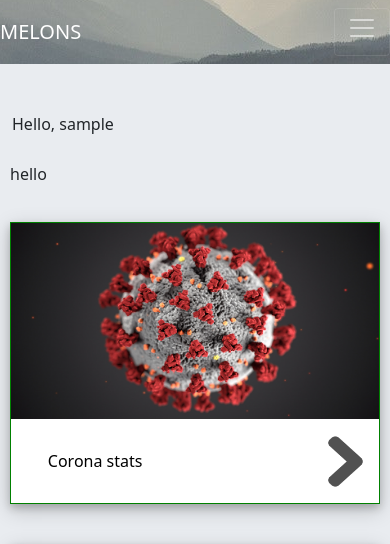
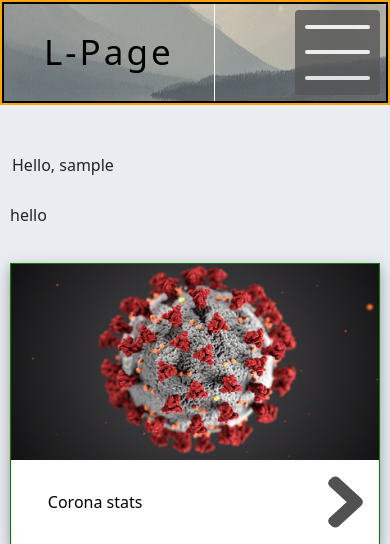
Before and after one commit to eyko139/melonpage, a Flask app: page / in a window 390 px wide. Shown: the top 544 px of the page. Run offline with Flask 2, Linux system fonts and the light colour scheme; the visitor is signed in with stand-in values (Sample User, id 1); data comes from the database, SQL or seed files in the repository; some libraries are stand-ins or nearby versions.

Commit message:
no more bootstrap

```diff
--- /dev/null
+++ b/app/static/mycss.css
@@ -0,0 +1,215 @@
+.my-container {
+    display: grid;
+    grid-template-columns: 20% auto;
+    border: 2px solid orange;
+    grid-auto-rows: fit-content(200px);
+}
+.topnav {
+    border: 2px solid black;
+    grid-column-start: 1;
+    grid-column-end: 3;
+    align-items: start;
+
+}
+.navbox {
+    border: 2px solid green;
+    background: orange;
+    grid-row-start: 2;
+}
+
+body {
+  margin: 0;
+}
+ul {
+  list-style-type: none;
+  width: 100%;
+  background-color: grey;
+  margin: 0;
+  padding: 0;
+  background-image: url("../static/background.jpg");
+  background-position: center;
+  overflow: hidden;
+  display: flex;
+  flex-direction: row;
+  align-items: stretch;
+}
+ul.toggled {
+    flex-direction: column;
+}
+li {
+  overflow: visible;
+  display: flex;
+}
+ul a.brand {
+  font-size: 35px;
+  padding: 22px 40px;
+  letter-spacing: 3px;
+}
+ul.toggled a.brand {
+    border-bottom: 1px solid white;
+}
+
+
+.hamburger {
+   display: block;
+   background: #555; width: 85px; height: 85px;
+   right: 10px;
+   top: 10px;
+   position: absolute;
+   margin-left: auto; margin-right: auto;
+   border-radius: 4px;
+   display: none;
+   opacity: 0.8;
+}
+.line {
+   position: absolute;
+   left:10px;
+   top: 15px;
+   height: 4px; width: 65px;
+   background: #fff; border-radius: 2px;
+   display: block;
+   transition: 0.5s;
+   transform-origin: center;
+}
+.line2 {
+   position: absolute;
+   left:10px;
+   top: 40px;
+   height: 4px; width: 65px;
+   background: #fff; border-radius: 2px;
+   display: block;
+   transition: 0.5s;
+   transform-origin: center;
+}
+.line3 {
+   position: absolute;
+   left:10px;
+   bottom:15px;
+   height: 4px; width: 65px;
+   background: #fff; border-radius: 2px;
+   display: block;
+   transition: 0.5s;
+   transform-origin: center;
+}
+@media only screen and (max-width: 600px) {
+    ul li:not(:first-child) {display: none;}
+    ul li:last-child {display: block;}
+    .hamburger {
+        display: block
+    }
+    .line {
+        display:block;
+    }
+}
+@media only screen and (max-width: 600px) {
+    ul.toggled li:not(:first-child) {display: block;}
+    ul.toggled li:last-child {display: block;}
+}
+
+
+li a {
+  text-decoration: none;
+  font-size: 20px;
+  color: black;
+  text-align: center;
+  border-right: 1px solid white;
+  display: flex;
+  align-items: center;
+  padding: 0 16px;
+}
+ul.toggled li a {
+    margin-top: 10px;
+    border-bottom: 1px solid white;
+}
+li:nth-last-child(2) {
+  margin-left: auto;
+  border-right: none;
+}
+ul.toggled li:nth-last-child(2) {
+    margin-right: auto;
+}
+li:first-child {
+  margin-left: 0;
+}
+
+li a.active {
+  background-color: green;
+  color: white;
+}
+.dropdownbtn {
+  border-left: 1px solid white;
+  text-decoration: none;
+  height: 100%;
+  text-align: center;
+  padding: 16px 16px;
+  color: #d4d3cd;
+  background: rgba(0,0,0,.1);
+  font-size: 25px;
+  outline: 0;
+}
+ul.toggled .dropdownbtn {
+    color: black;
+    margin-left: 0px;
+}
+/* This extra div is needed to position the dropdown content */
+.dropdown {
+  display: block;
+}
+ul.toggled .dropdown {
+    position: relative;
+    margin-right: auto;
+}
+.dropdowncontent {
+  display: flex;
+  position: fixed;
+  width: 110px;
+  color: black;
+  height: 0;
+  overflow-y: hidden;
+  transition: height 0.5s ease-in-out;
+  flex-direction: column;
+  background-color: rgba(0,0,0,.1);
+}
+.dropdowncontent a {
+  display: flex;
+  color: black;
+  text-decoration: none;
+  height: 0;
+  transition: height 0.5s ease-in-out;
+  padding-left: 27px;
+  align-items: flex-center;
+}
+#account:hover .dropdowncontent a {
+    height: 100%;
+}
+#account:hover .dropdowncontent {
+  height:100px;
+}
+#account .dropdowncontent a:hover {
+    background-color: rgba(0,0,0,.5);
+}
+#account:hover .arrowup {
+    animation-play-state: running;
+}
+@keyframes arrowhover {
+    from {top: 10px;}
+    to {top: 5px;}
+}
+.arrowup:hover {
+    animation-play-state: running;
+}
+.arrowup {
+	width: 0;
+	height: 0;
+	border-top: 15px solid #d4d3cd;
+	border-right: 15px solid transparent;
+	border-left: 15px solid transparent;
+	position: relative;
+    top: 10px;
+    margin: auto;
+    animation-name: arrowhover;
+    animation-duration: 1s;
+    animation-iteration-count: infinite;
+    animation-play-state: paused;
+    animation-direction: alternate;
+}
--- a/app/templates/base.html
+++ b/app/templates/base.html
@@ -9,6 +9,7 @@
                 <title>{% block title %} {% endblock %}</title>
                 <link href="https://cdn.jsdelivr.net/npm/bootstrap@5.0.0-beta3/dist/css/bootstrap.min.css" rel="stylesheet" integrity="sha384-eOJMYsd53ii+scO/bJGFsiCZc+5NDVN2yr8+0RDqr0Ql0h+rP48ckxlpbzKgwra6" crossorigin="anonymous">
 <link rel="stylesheet" href="https://cdn.jsdelivr.net/npm/bootstrap-icons@1.4.1/font/bootstrap-icons.css">
+<link rel="stylesheet" href="{{ url_for('static', filename="mycss.css") }}">
 
 
 
@@ -24,60 +25,68 @@
 <meta name="viewport" content="width=device-width, initial-scale=1">
         </head>
 <body>
-        <nav class="navbar navbar-dark navbar-expand-lg">
-                <a href="{{ url_for("main.index") }}" class="navbar-brand">MELONS<a>
-                <button class="navbar-toggler" type="button" data-bs-toggle="collapse" data-bs-target="#navbarMenu">
-                    <span class="navbar-toggler-icon mb-2 mb-lg-0"></span>
-                </button>
-                    <div class="collapse navbar-collapse" id="navbarMenu">
-                                <ul class="navbar-nav me-auto mb-2 mb-lg-0">
-                                        <li class="nav-item">
-                                                <a href="{{ url_for("main.adder") }}" class="nav-link">Add Todo</a>
+    <div class="my-container">
+        <div class="topnav">
+                <ul id="navlist">
+                    <li><a href="{{ url_for("main.index") }}" class="brand">L-Page</a></li>
+                        <li>
+                                <a href="{{ url_for("main.adder") }}" class="navlink">Add Todo</a></li>
+                        <li>
+                                <a href="{{ url_for("main.list") }}" class="navlink">Todo List</a></li>
+                        <li>
+                                <a href="{{ url_for("main.completed") }}" class="navlink">Completed Todos</a></li>
+                        <li>
+                            <a href="{{ url_for("main.maos") }}" class="navlink">Maos</a></li>
+                        <li>
+                          <a href="{{ url_for("main.upload") }}" class="navlink">Upload</a></li>
+                        <li>
+                          <a href="{{ url_for("covid.stats") }}" class="navlink">Covid</a></li>
+                        {% if current_user.is_authenticated %}
+                        <li>
+                            <div class="dropdown"id="account">
+                                <button class="dropdownbtn">Account<div class="arrowup"</div></button>
+                                    <div class="dropdowncontent">
+                                        <a href="{{ url_for("main.user", username=current_user.username) }}" >Profile</a>
+                                        <a href="{{ url_for("auth.logout") }}">Logout</a>
+                                    </div>
+                            </div>
                         </li>
-                                        <li class="nav-item">
-                                                <a href="{{ url_for("main.list") }}" class="nav-link">Todo List</a>
-                                        </li>
-                                        <li class="nav-item">
-                                                <a href="{{ url_for("main.completed") }}" class="nav-link">Completed Todos</a>
-                                        </li>
-                                        <li class="nav-item">
-                                            <a href="{{ url_for("main.maos") }}" class="nav-link">Maos</a>
-                                        </li>
-                                        <li class="nav-item">
-                                            <a href="{{ url_for("main.finance") }}" class="nav-link">Finance</a>
-                                        </li>
-                                        <li class="nav-item">
-                                          <a href="{{ url_for("main.upload") }}" class="nav-link">Upload</a></li>
-                                        <li class="nav-item">
-                                          <a href="{{ url_for("covid.stats") }}" class="nav-link">Covid</a>
-                                        </li>
-                                </ul>
-                                <ul class="navbar-nav navbar-right">
-                                    {% if current_user.is_authenticated %}
-                                    <div class="dropdown">
-                                        <a href="{{ url_for("main.user", username=current_user.username) }}" role="button" class="nav-link dropdown-toggle" data-bs-toggle="dropdown">Account <b class="caret"></b></a>
-                                        <ul class="dropdown-menu" aria-labelledby="dropdownMenuLink">
+                        {% else %}
                             <li>
-                                                <a href="{{ url_for("main.user", username=current_user.username) }}" class="dropdown-item">Profile</a>
+                                <a href="{{ url_for("auth.login") }}" class="navlink">Login</a>
                             </li>
                             <li>
-                                                <a href="{{ url_for("auth.logout") }}" class="dropdown-item">Logout</a>
+                                <a href="{{ url_for("auth.register") }}" class="navlink">Register</a>
+                            </li>
+
+                            {% endif %}
+                        <li>
+                        <div class="hamburger" id="toggler">
+                            <span class="line"></span>
+                            <span class="line2"></span>
+                            <span class="line3"></span>
+                        </div>
                         </li>
                     </ul>
         </div>
-                                    {% else %}
-                                    <li class="nav-item">
-                                        <a href="{{ url_for("auth.login") }}" class="nav-link">Login</a>
-                                    </li>
-                                    <li class="nav-item">
-                                        <a href="{{ url_for("auth.register") }}" class="nav-link">Register</a>
-                                    </li>
-
-                                    {% endif %}
-                                </ul>
     </div>
         </nav>
+    </div>
+            <script>
+  var press1 = document.getElementsByClassName("navlink");
+  console.log(press1)
+  for (var i = 0; i < press1.length; i++) {
+      press1[i].addEventListener("click", function() {
+        this.classList.toggle("active");
+      })};
 
+    var toggler = document.getElementById("toggler");
+                toggler.addEventListener("click", function() {
+                var nav = document.getElementById("navlist");
+                nav.classList.toggle("toggled")
+                                });
+
+            </script>
 {% block body %}
 {% endblock %}
 <script src="//cdnjs.cloudflare.com/ajax/libs/timepicker/1.3.5/jquery.timepicker.min.js"></script>
--- a/app/templates/index.html
+++ b/app/templates/index.html
@@ -25,6 +25,8 @@
             {{ current_user.username }} </p>
             {% else %}
             Stranger </p>
+            <p> Click <a href="{{ url_for("auth.login") }}">here</a> to Login.</p>
+            <p> Click <a href="{{ url_for("auth.register") }}">here</a> to Register.</p>
             {% endif %}
         </div>
 </div>
--- a/app/templates/list.html
+++ b/app/templates/list.html
@@ -73,13 +73,9 @@
   {% endif %}
 {% endwith %}
 </div>
-
 {% endblock %}
 
-
-
 {% block body %}
-<div class="container">
     <h1 class="text-center">Active todos</h1>
   </div>{% for todo in todos %}
   {% if todo.status == False %}
```
Lines whose indentation alone changed are shown as unchanged.
